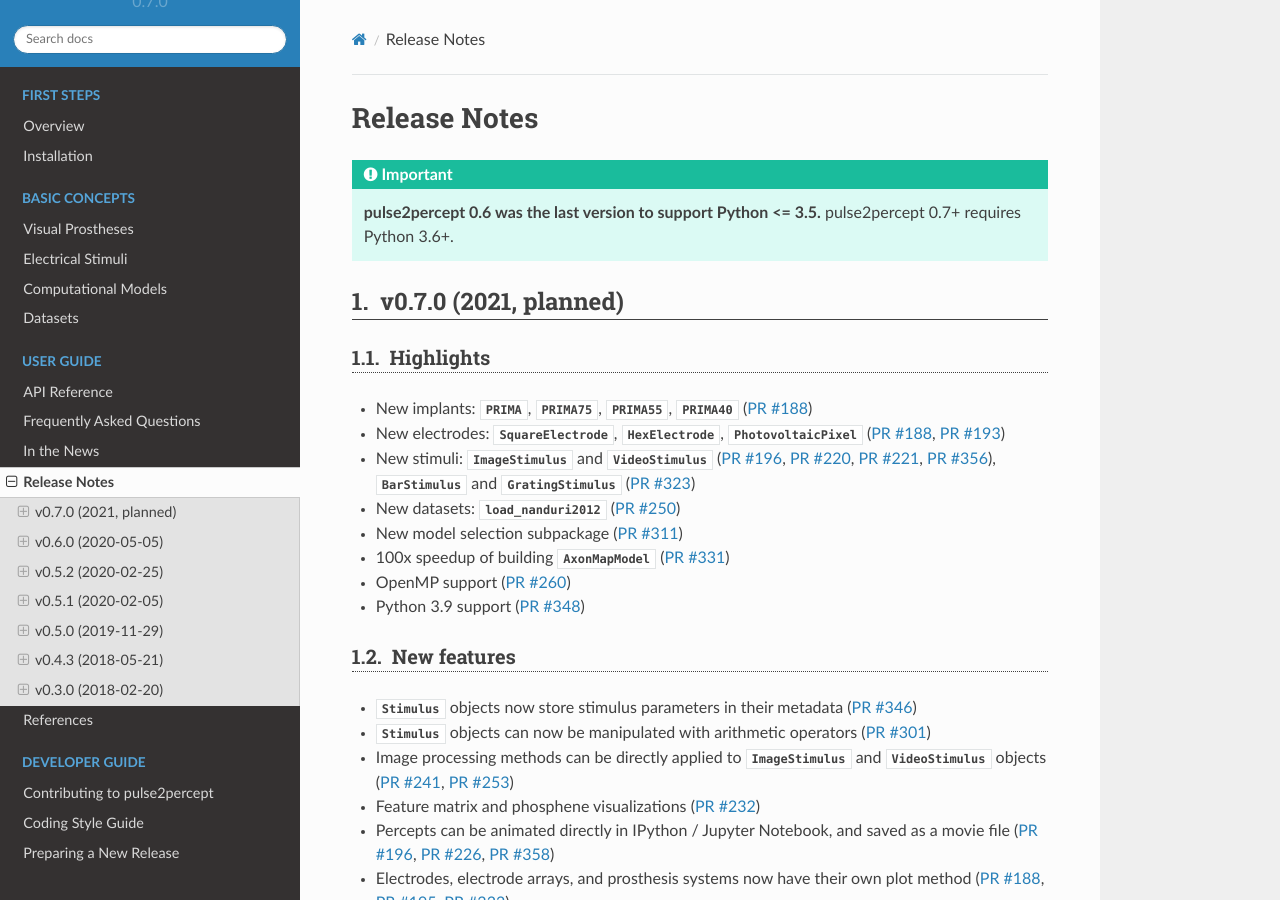
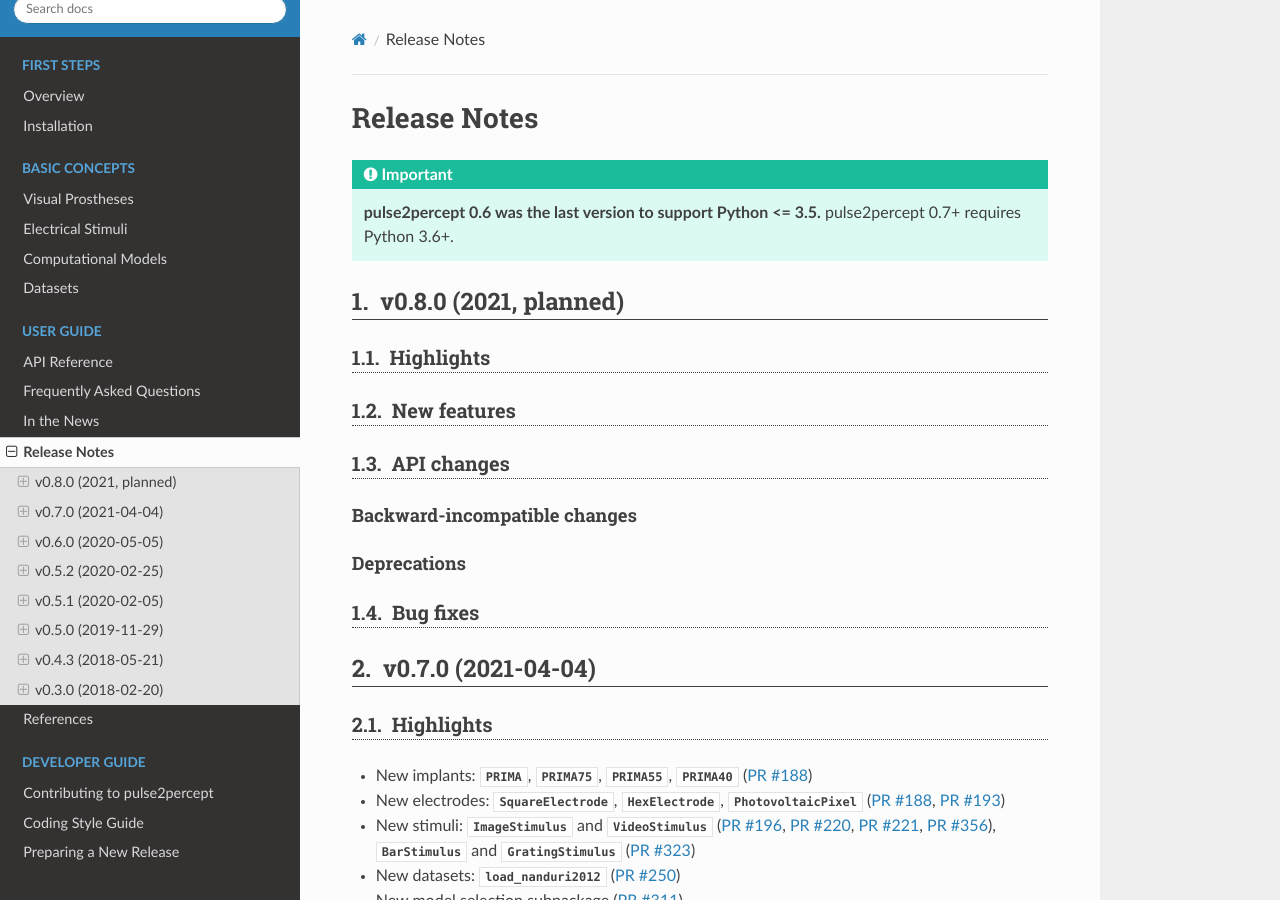
Before and after one commit to pulse2percept/pulse2percept, a Sphinx documentation site: the page built from doc/users/release_notes.rst, in a window 1280 px wide and 900 px high. Built offline with Sphinx 7.4.7 and the Read the Docs theme 2.0.0, drawn with Linux system fonts in a browser that asks for light colours; pages that are not in the unit, such as notebooks, are missing from menus.

Commit message:
Increment version number

```diff
--- a/doc/users/release_notes.rst
+++ b/doc/users/release_notes.rst
@@ -9,8 +9,29 @@ Release Notes
     **pulse2percept 0.6 was the last version to support Python <= 3.5.**
     pulse2percept 0.7+ requires Python 3.6+.
 
-v0.7.0 (2021, planned)
+v0.8.0 (2021, planned)
 ----------------------
+
+Highlights
+~~~~~~~~~~
+
+New features
+~~~~~~~~~~~~
+
+API changes
+~~~~~~~~~~~
+
+Backward-incompatible changes
+^^^^^^^^^^^^^^^^^^^^^^^^^^^^^
+
+Deprecations
+^^^^^^^^^^^^
+
+Bug fixes
+~~~~~~~~~
+
+v0.7.0 (2021-04-04)
+-------------------
 
 Highlights
 ~~~~~~~~~~
--- a/pulse2percept/version.py
+++ b/pulse2percept/version.py
@@ -1 +1 @@
-__version__ = '0.7.0'
+__version__ = '0.8.0.dev0'
```
